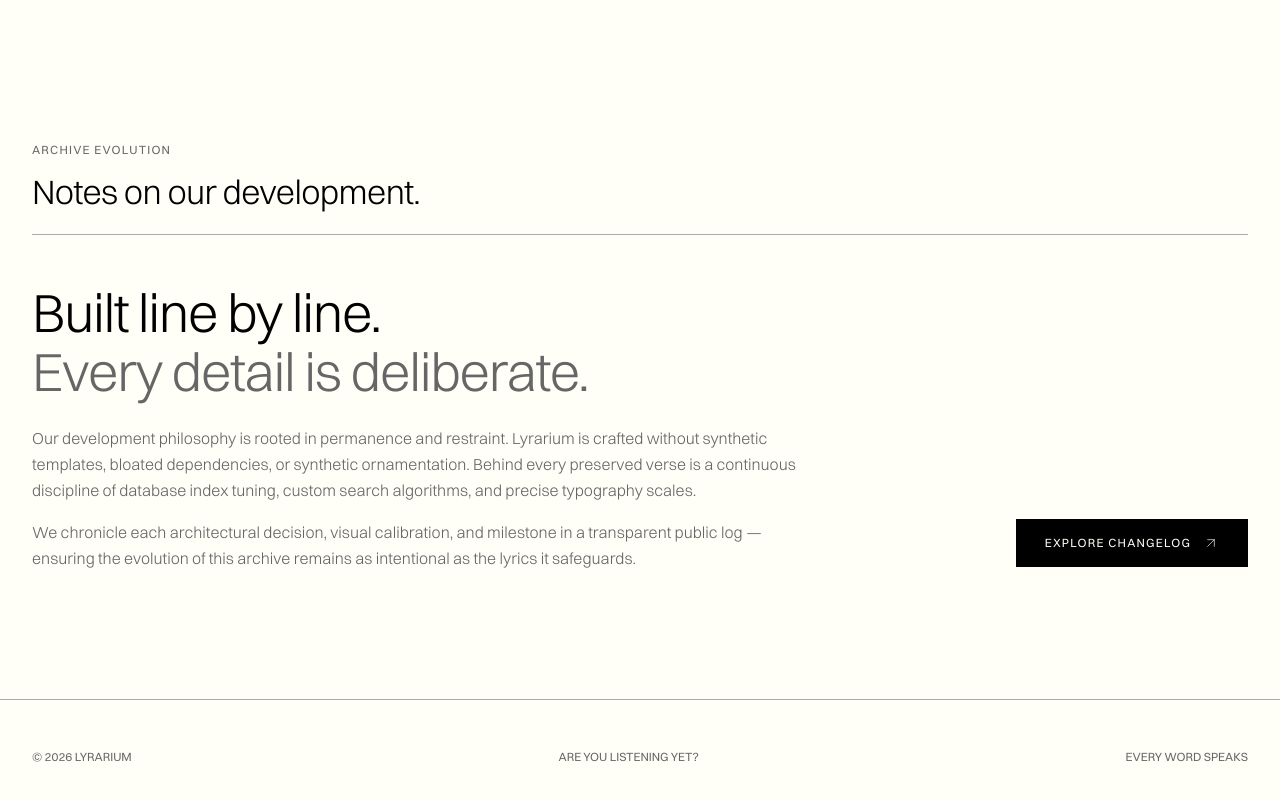
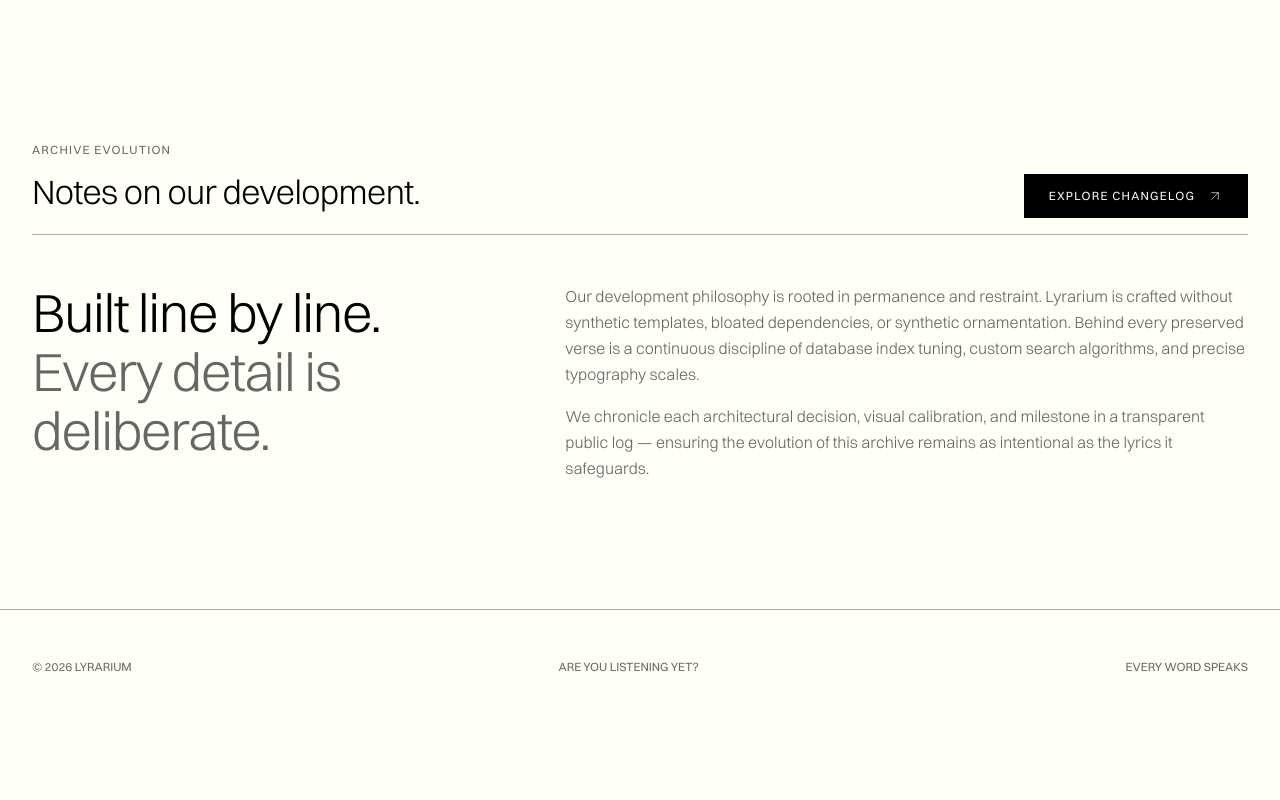
Before and after one commit to Sultvnnnn/lyrarium, a Next.js app: page / in a window 1280 px wide. Shown: the part 1200-2000 px from the top of the page. After the commit the page ends 1924 px from the top, so only its background shows below. Built offline with nearby package versions, Linux system fonts and the light colour scheme; no server answers; the database is empty.

Commit message:
refactor(home): align explore button symmetrically in section header with 2-column spread

```diff
--- a/src/components/home-changelog-preview.tsx
+++ b/src/components/home-changelog-preview.tsx
@@ -4,8 +4,9 @@
 export function HomeChangelogPreview() {
   return (
     <section id="changelog" className="px-8 pt-20 pb-16">
-      {/* Section Header */}
-      <div className="border-b border-border pb-4 mb-12">
+      {/* Section Header: Title on Left, Explore CTA on Right (Symmetrical) */}
+      <div className="flex flex-wrap items-end justify-between gap-6 border-b border-border pb-4 mb-12">
+        <div>
           <p className="text-caption uppercase text-muted-foreground tracking-widest">
             Archive Evolution
           </p>
@@ -14,16 +15,32 @@
           </h2>
         </div>
 
-      {/* Editorial Content: Text on left, Explore CTA on right */}
-      <div className="flex flex-col lg:flex-row items-start lg:items-end justify-between gap-8 lg:gap-16">
-        <div className="max-w-3xl">
+        <Link
+          href="/changelog"
+          className="inline-flex items-center gap-3 border border-foreground bg-foreground text-background px-6 py-3 text-caption uppercase tracking-widest hover:border-accent hover:bg-accent hover:text-accent-foreground transition-all duration-200 select-none group font-medium shrink-0"
+        >
+          <span>Explore changelog</span>
+          <ArrowUpRight
+            size={16}
+            strokeWidth={1}
+            className="group-hover:translate-x-0.5 group-hover:-translate-y-0.5 transition-transform"
+          />
+        </Link>
+      </div>
+
+      {/* Editorial Content: Symmetrical 2-Column Spread */}
+      <div className="grid grid-cols-1 lg:grid-cols-12 gap-8 lg:gap-16 items-start">
+        {/* Left Column (5 cols): Display Statement */}
+        <div className="lg:col-span-5">
           <h3 className="text-heading font-light tracking-tight leading-[1.1] text-foreground">
             Built line by line.
             <br />
             <span className="text-muted-foreground">Every detail is deliberate.</span>
           </h3>
+        </div>
 
-          <div className="mt-6 space-y-4 text-body font-light text-muted-foreground leading-relaxed">
+        {/* Right Column (7 cols): Narrative Statement */}
+        <div className="lg:col-span-7 space-y-4 text-body font-light text-muted-foreground leading-relaxed">
           <p>
             Our development philosophy is rooted in permanence and restraint. Lyrarium
             is crafted without synthetic templates, bloated dependencies, or synthetic
@@ -37,21 +54,6 @@
           </p>
         </div>
       </div>
-
-        <div className="shrink-0 lg:mb-1">
-          <Link
-            href="/changelog"
-            className="inline-flex items-center gap-3 border border-foreground bg-foreground text-background px-7 py-3.5 text-caption uppercase tracking-widest hover:border-accent hover:bg-accent hover:text-accent-foreground transition-all duration-200 select-none group font-medium"
-          >
-            <span>Explore changelog</span>
-            <ArrowUpRight
-              size={16}
-              strokeWidth={1}
-              className="group-hover:translate-x-0.5 group-hover:-translate-y-0.5 transition-transform"
-            />
-          </Link>
-        </div>
-      </div>
     </section>
   );
 }
```
Lines whose indentation alone changed are shown as unchanged.
